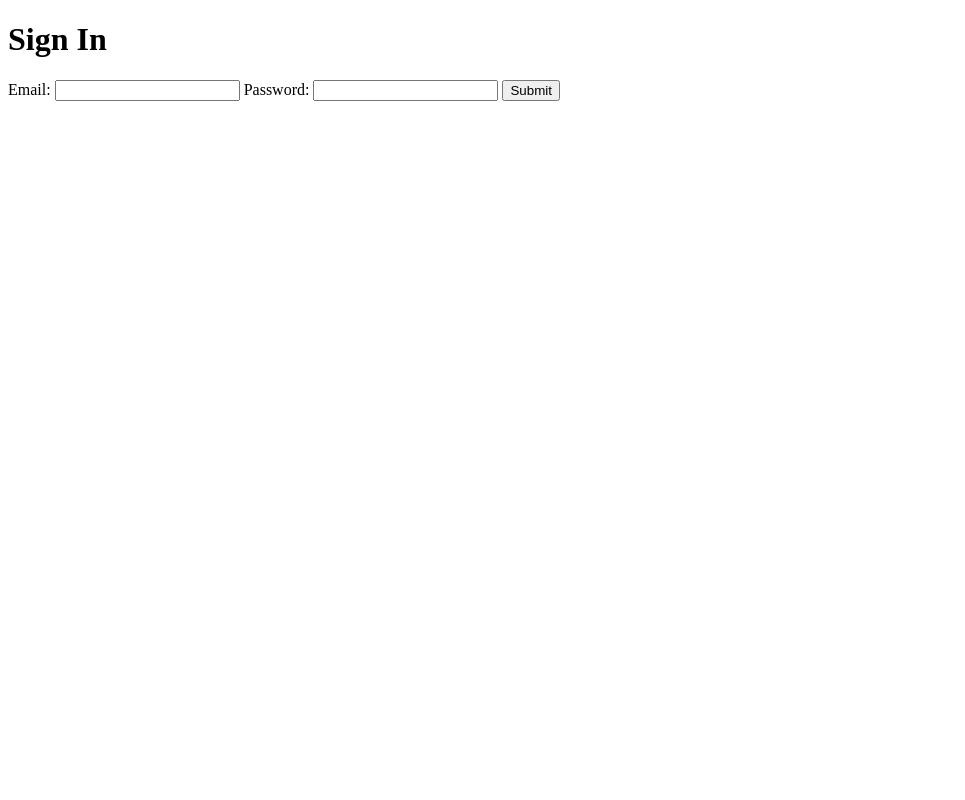
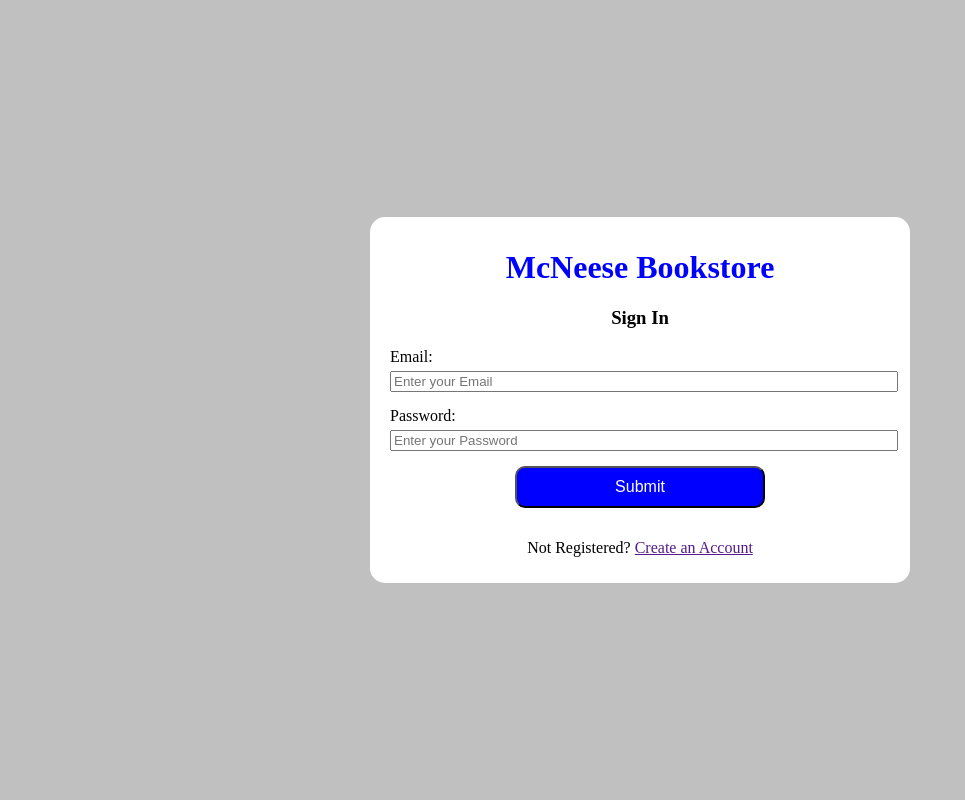
Before and after one commit to ECampbell01/McNeese-Mock-Bookstore, a PHP site: page /signin.html in a window 1280 px wide. Shown: the whole page, without its empty margins (0-965 px from the left). Run offline with PHP 8.4, Linux system fonts and the light colour scheme.

Commit message:
body.php

```diff
--- a/McNeese_Bookstore/signin.html
+++ b/McNeese_Bookstore/signin.html
@@ -1,7 +1,7 @@
 <!--
     TechTitans
     McNeese Online Bookstore Sign in page
-    Author: Ethan Campbell
+    Author: Jett Rogers
     Created On: 2/18/2024
 -->
 
@@ -13,13 +13,19 @@
     <link rel="stylesheet" href="signin_style.css">
 </head>
 <body>
-    <h1>Sign In</h1>
-        <label for="email">Email:</label>
-        <input type="email" id="email" name="email" required>
+	<div class="main">
+		<h1>McNeese Bookstore</h1>
+		<h3>Sign In</h3>
+		<form action="">
+			<label for="email">Email:</label>
+			<input type="email" id="email" name="email" placeholder="Enter your Email" required>
 
-        <label for="password">Password:</label>
-        <input type="password" id="password" name="password" required>
+			<label for="password">Password:</label>
+			<input type="password" id="password" name="password" placeholder="Enter your Password" required>
 
-        <button type="submit">Submit</button>
+			<button type="submit">Submit</button>
+		</form>
+        <p>Not Registered? <a href="">Create an Account</a></p>
+	</div>
 </body>
 </html>
--- a/McNeese_Bookstore/signin_style.css
+++ b/McNeese_Bookstore/signin_style.css
@@ -1,5 +1,52 @@
 /*
 CSS stylesheet for McNeese Online bookstore sign in page
-Author: Ethan Campbell
+Author: Jett Rogers
 Created On: 2/18/2024
 */
+
+body {
+	display: flex;
+	align-items: center;
+	justify-content: center;
+	flex-direction: column;
+	min-height: 100vh;
+    background-color: silver;
+	margin: 0px;
+}
+
+.main {
+	background-color: rgb(255,255,255);
+	width: 500px;
+	text-align: center;
+	border-radius: 15px;
+    padding: 10px 20px;
+}
+
+h1 {
+	color: blue;
+}
+
+label {
+	display: block;
+	margin-top:15px;
+	margin-bottom: 5px;
+    width: 100%;
+    text-align: left;
+}
+
+input {
+    display: block;
+    width: 100%;
+}
+
+button {
+	padding: 10px;
+	border-radius: 10px;
+	margin-top: 15px;
+	margin-bottom: 15px;
+	color: white;
+	cursor: pointer;
+	background-color: blue;
+	width: 50%;
+	font-size: 16px;
+}
```
Also changed, not shown: McNeese_Bookstore/body.php (+14 -0 lines), McNeese_Bookstore/index.php (+8 -9 lines), McNeese_Bookstore/style.css (+0 -13 lines).
